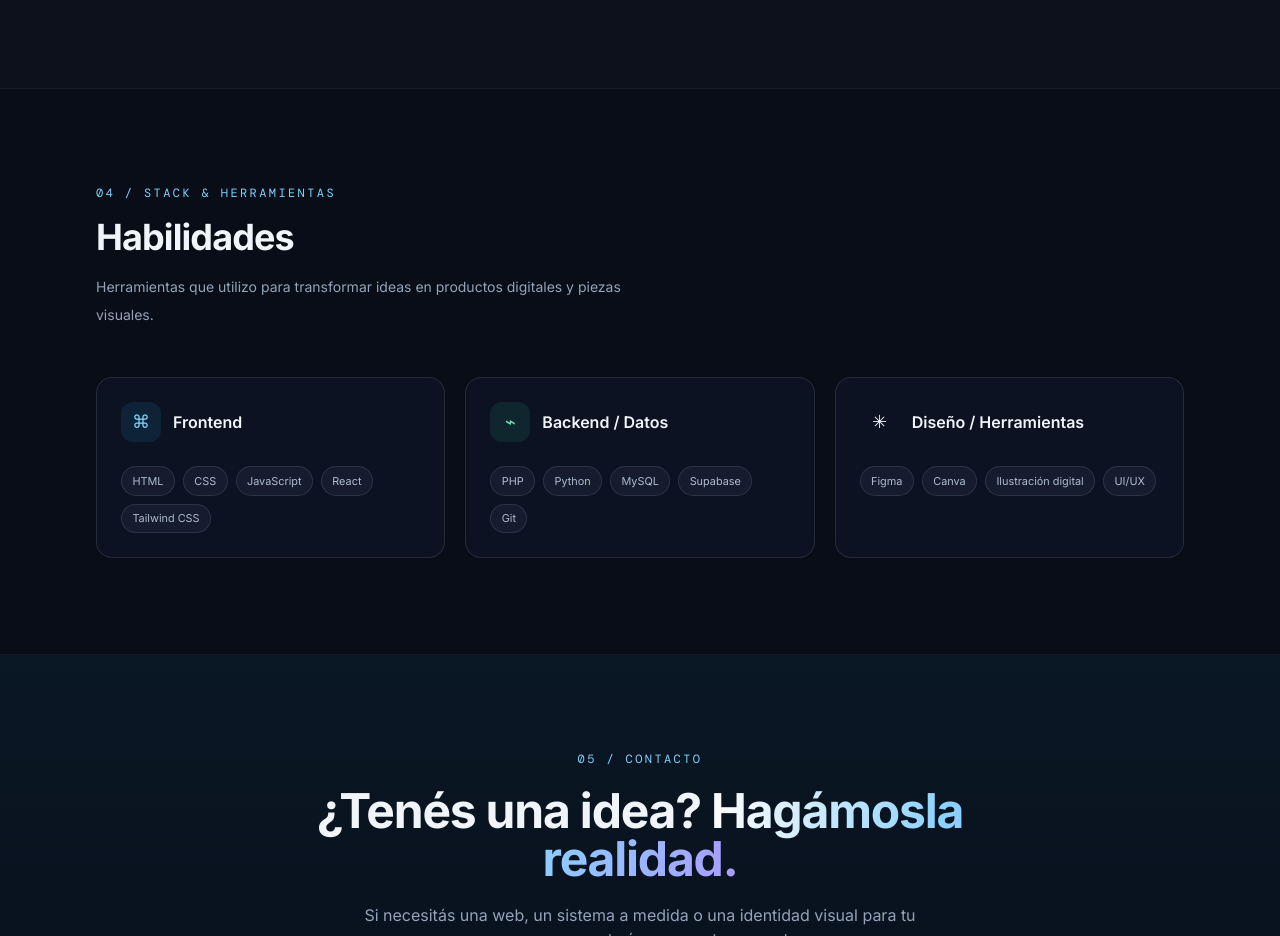
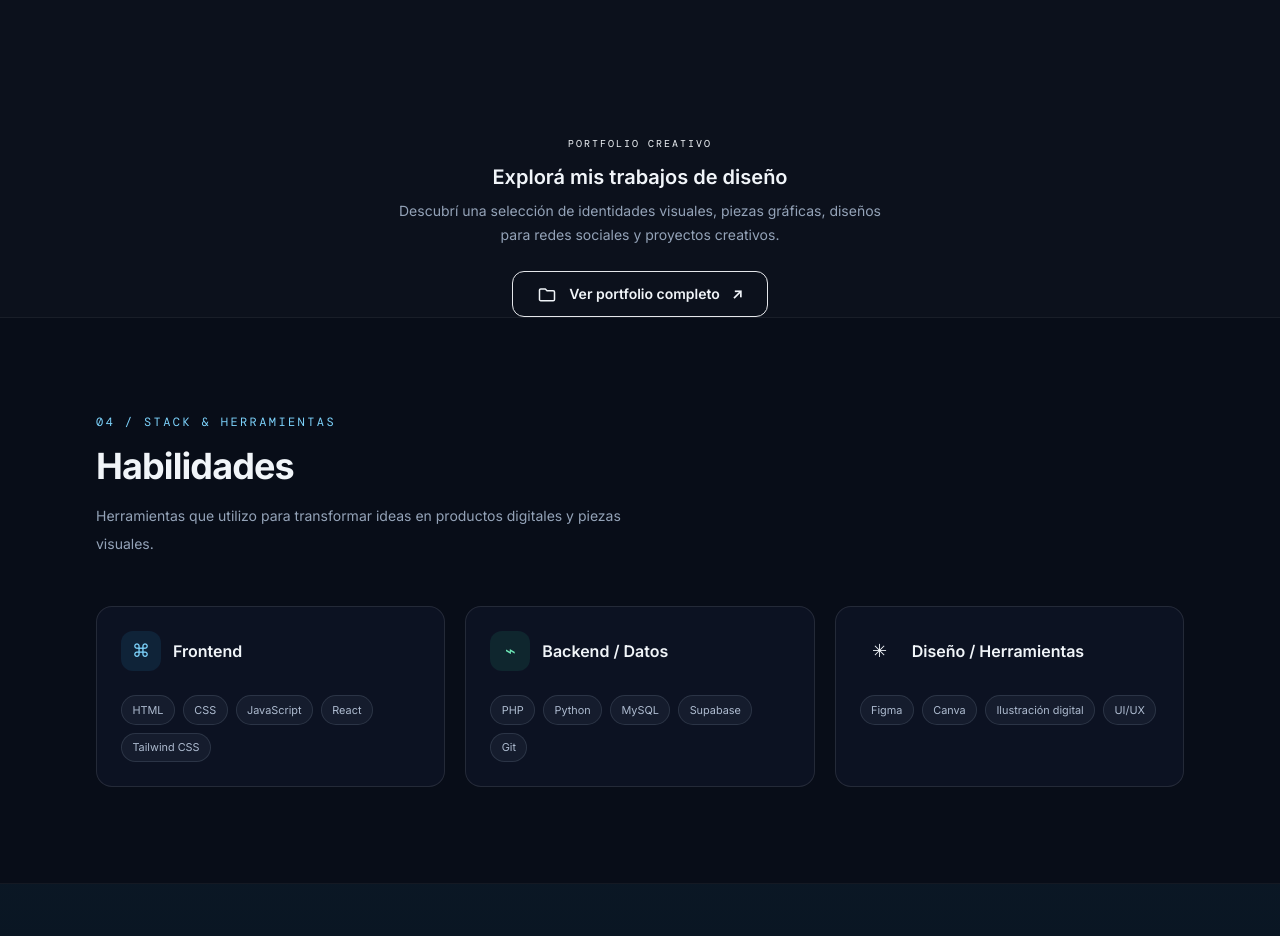
Before and after one commit to SilviiLLG/Portafolio-Silvina-Laino, a plain HTML site: page index.html in a window 1280 px wide. Shown: the part 3220-4156 px from the top of the page. Drawn offline with nearby package versions, Linux system fonts and the light colour scheme.

Commit message:
Add creative portfolio section to index.html
Added a new section to showcase creative portfolio with a link to the complete portfolio.

```diff
--- a/index.html
+++ b/index.html
@@ -374,6 +374,38 @@
         </div>
         <p class="mt-5 text-xs text-slate-500">Las composiciones son muestras conceptuales para mostrar el tipo de piezas. Sustituilas por mockups e imágenes de trabajos propios para presentar tu portfolio real.</p>
       </div>
+
+<div class="mt-12 flex flex-col items-center text-center">
+  <p class="mono text-[10px] tracking-[.2em] text-violet-300">
+    PORTFOLIO CREATIVO
+  </p>
+
+  <h3 class="mt-3 text-xl font-semibold">
+    Explorá mis trabajos de diseño
+  </h3>
+
+  <p class="muted mt-2 max-w-lg text-sm leading-6 text-slate-400">
+    Descubrí una selección de identidades visuales, piezas gráficas,
+    diseños para redes sociales y proyectos creativos.
+  </p>
+
+  <a
+    href="https://drive.google.com/drive/folders/1GKr5R82TcdOUl3uv87tJMYicaSnklC_8"
+    target="_blank"
+    rel="noopener noreferrer"
+    class="focus-ring mt-6 inline-flex items-center gap-3 rounded-xl border border-violet-400/30 bg-violet-500/10 px-6 py-3 text-sm font-semibold text-violet-200 transition hover:border-violet-300/60 hover:bg-violet-500/20 hover:text-white"
+  >
+    <svg xmlns="http://www.w3.org/2000/svg"
+      class="h-5 w-5" fill="none" viewBox="0 0 24 24"
+      stroke="currentColor" stroke-width="1.8">
+      <path stroke-linecap="round" stroke-linejoin="round"
+        d="M3 7.5A1.5 1.5 0 0 1 4.5 6H10l2 2h7.5A1.5 1.5 0 0 1 21 9.5v9a1.5 1.5 0 0 1-1.5 1.5h-15A1.5 1.5 0 0 1 3 18.5v-11Z"/>
+    </svg>
+    Ver portfolio completo
+    <span aria-hidden="true">↗</span>
+  </a>
+</div>
+
     </section>
 
     <!-- 5. HABILIDADES -->
```
